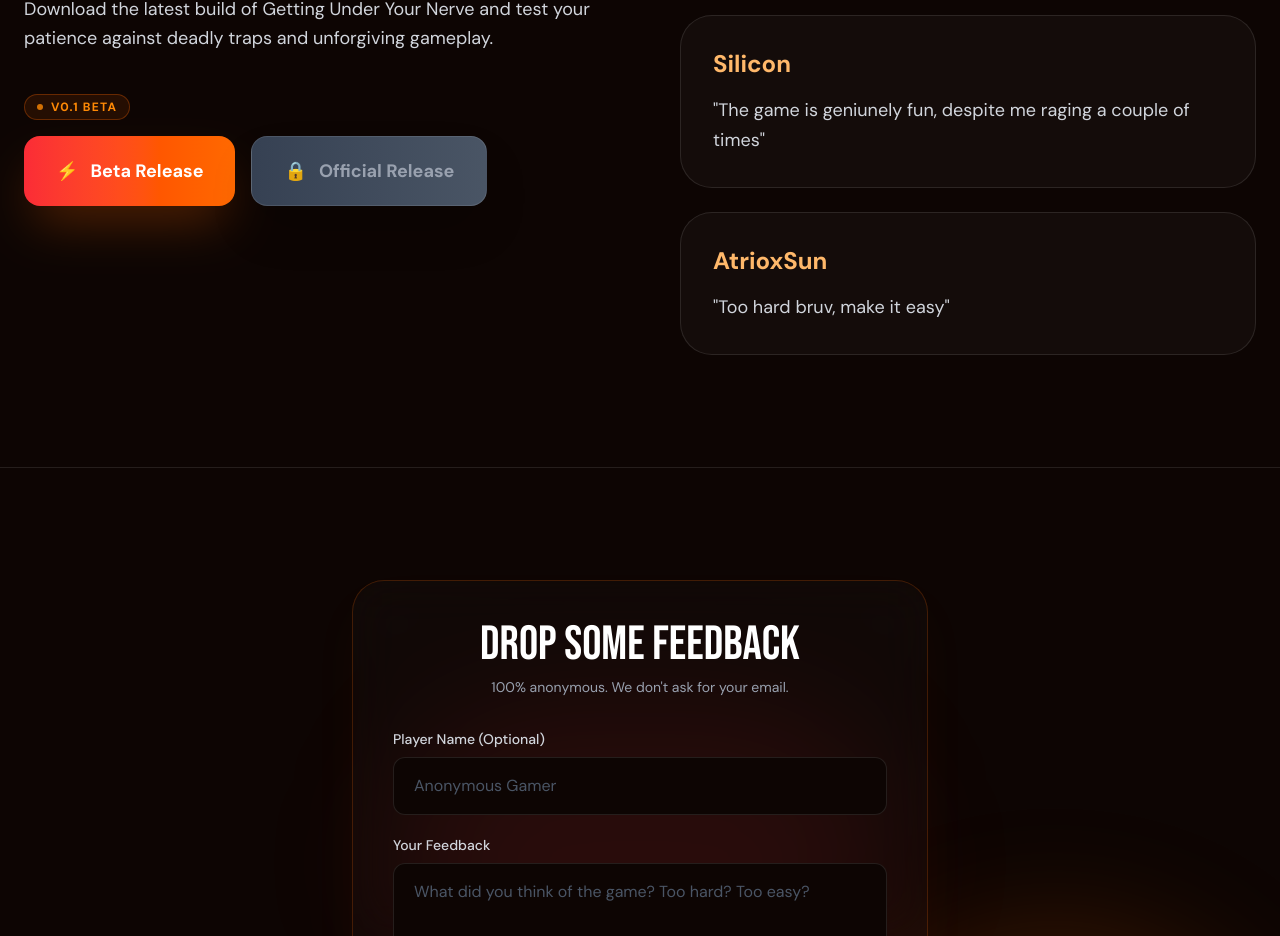
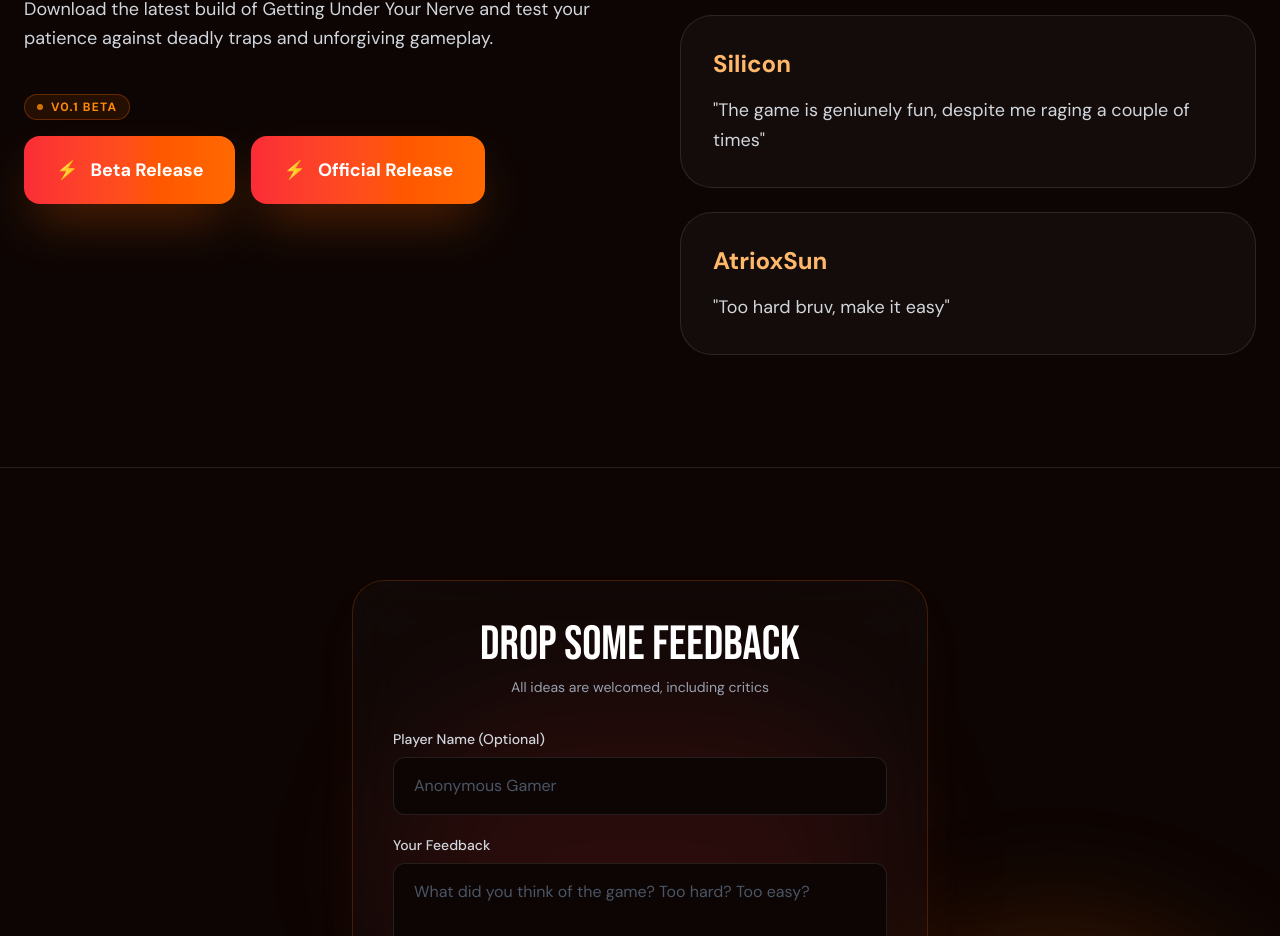
Before and after one commit to Hanzlah11/jelly-byte-studios, a React (Vite) app: page /games/getting-under-your-nerve in a window 1280 px wide. Shown: the part 3334-4270 px from the top of the page. Built offline with nearby package versions, Linux system fonts and the light colour scheme; no server answers.

Commit message:
Added the links

```diff
--- a/src/pages/GettingUnderYourNervePage.jsx
+++ b/src/pages/GettingUnderYourNervePage.jsx
@@ -47,7 +47,7 @@ function FeedbackForm() {
       <div className="text-center mb-8">
         <h3 className="font-bebas text-5xl mb-2">Drop some feedback</h3>
         <p className="text-gray-400 text-sm">
-          100% anonymous. We don't ask for your email.
+          All ideas are welcomed, including critics
         </p>
       </div>
 
@@ -332,19 +332,17 @@ export default function GettingUnderYourNervePage() {
                   Beta Release
                 </a>
 
-                {/* Official Release - disabled */}
+                {/* Official Release - active */}
                 <div className="relative group">
-                  <button
-                    disabled
-                    className="inline-flex items-center gap-3 px-8 py-5 rounded-2xl bg-gradient-to-r from-gray-700 to-gray-600 font-bold text-lg text-gray-400 cursor-not-allowed shadow-2xl border border-white/10"
+                  <a
+                    href="https://drive.google.com/file/d/1Zo0ClPm039YAvTYvPl8fTB7iwoq1CpQo/view?usp=drive_link"
+                    target="_blank"
+                    rel="noopener noreferrer"
+                    className="inline-flex items-center gap-3 px-8 py-5 rounded-2xl bg-gradient-to-r from-red-500 to-orange-500 font-bold text-lg text-white hover:scale-105 transition-transform shadow-2xl shadow-orange-500/30"
                   >
-                    <span>🔒</span>
+                    <span>⚡</span>
                     Official Release
-                  </button>
-                  {/* Tooltip */}
-                  <div className="absolute -top-12 left-1/2 -translate-x-1/2 px-3 py-1.5 rounded-lg bg-white/10 backdrop-blur-sm border border-white/10 text-xs text-gray-300 whitespace-nowrap opacity-0 group-hover:opacity-100 transition-opacity pointer-events-none">
-                    Coming Soon
-                  </div>
+                  </a>
                 </div>
               </div>
 
--- a/src/pages/HomePage.jsx
+++ b/src/pages/HomePage.jsx
@@ -805,9 +805,15 @@ export function HomePage() {
                     </div>
 
                     <div className="flex flex-wrap gap-4">
-                      <button className="px-7 py-4 rounded-2xl bg-gradient-to-r from-pink-500 to-orange-400 font-bold hover:scale-105 transition-transform">
-                        Get it Now
-                      </button>
+                        <a
+                          href="https://jellybyte-studios.itch.io/getting-under-your-nerve"
+                          target="_blank"
+                          rel="noopener noreferrer"
+                        >
+                          <button className="px-7 py-4 rounded-2xl bg-gradient-to-r from-pink-500 to-orange-400 font-bold hover:scale-105 transition-transform">
+                            Get on Itch.io
+                          </button>
+                        </a>
                       <Link
                         to="/games/getting-under-your-nerve"
                         className="px-7 py-4 rounded-2xl border border-white/10 bg-white/5 hover:bg-white/10 transition"
```
